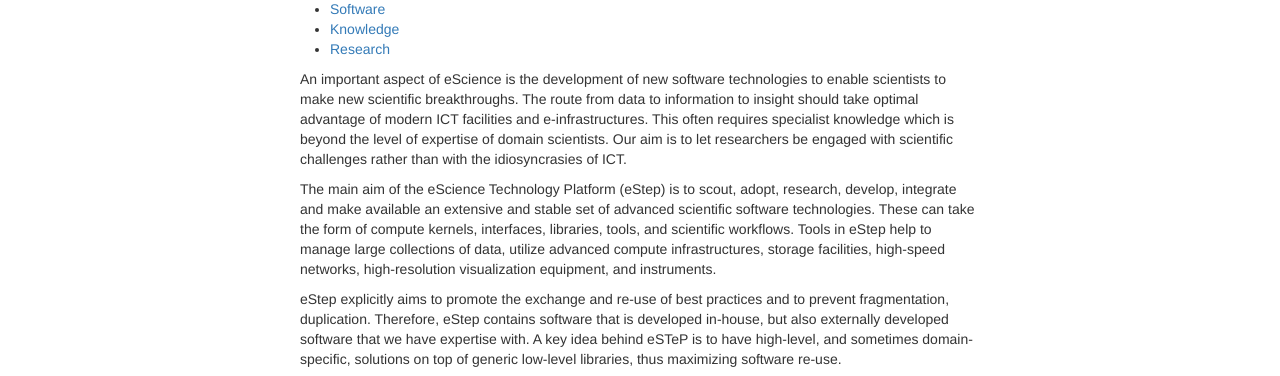
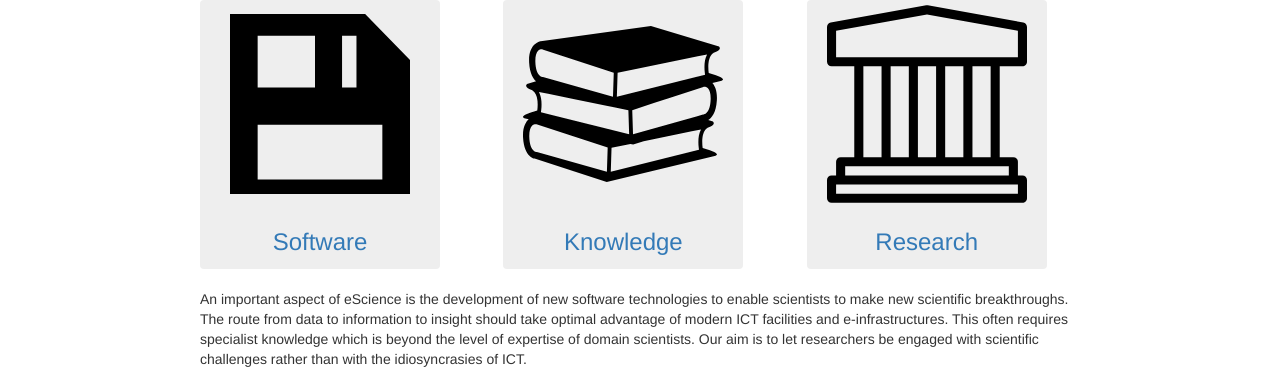
Before and after one commit to eStep/eStep.github.io, a plain HTML site: page index.html in a window 1280 px wide. Shown: the part 156-532 px from the top of the page. Drawn offline with Linux system fonts and the light colour scheme.

Commit message:
Used wells for sites.

```diff
--- a/css/main.css
+++ b/css/main.css
@@ -69,9 +69,9 @@ a {
   color: #00a3da;
   text-decoration: none; }
   a:visited {
-    color: #006a8e; }
+    color: #00a3da; }
   a:hover {
-    color: #111;
+    color: #00a3da;
     text-decoration: underline; }
 
 /**
@@ -112,16 +112,16 @@ pre {
  * Wrapper
  */
 .wrapper {
-  max-width: -webkit-calc(800px - (30px * 2));
-  max-width: calc(800px - (30px * 2));
+  max-width: -webkit-calc(1000px - (30px * 2));
+  max-width: calc(1000px - (30px * 2));
   margin-right: auto;
   margin-left: auto;
   padding-right: 30px;
   padding-left: 30px; }
-  @media screen and (max-width: 800px) {
+  @media screen and (max-width: 1000px) {
     .wrapper {
-      max-width: -webkit-calc(800px - (30px));
-      max-width: calc(800px - (30px));
+      max-width: -webkit-calc(1000px - (30px));
+      max-width: calc(1000px - (30px));
       padding-right: 15px;
       padding-left: 15px; } }
 
@@ -246,7 +246,7 @@ pre {
   width: -webkit-calc(35% - (30px / 2));
   width: calc(35% - (30px / 2)); }
 
-@media screen and (max-width: 800px) {
+@media screen and (max-width: 1000px) {
   .footer-col-1,
   .footer-col-2 {
     width: -webkit-calc(50% - (30px / 2));
@@ -293,7 +293,7 @@ pre {
   font-size: 42px;
   letter-spacing: -1px;
   line-height: 1; }
-  @media screen and (max-width: 800px) {
+  @media screen and (max-width: 1000px) {
     .post-title {
       font-size: 36px; } }
 
@@ -301,17 +301,17 @@ pre {
   margin-bottom: 30px; }
   .post-content h2 {
     font-size: 32px; }
-    @media screen and (max-width: 800px) {
+    @media screen and (max-width: 1000px) {
       .post-content h2 {
         font-size: 28px; } }
   .post-content h3 {
     font-size: 26px; }
-    @media screen and (max-width: 800px) {
+    @media screen and (max-width: 1000px) {
       .post-content h3 {
         font-size: 22px; } }
   .post-content h4 {
     font-size: 20px; }
-    @media screen and (max-width: 800px) {
+    @media screen and (max-width: 1000px) {
       .post-content h4 {
         font-size: 18px; } }
 
@@ -464,3 +464,18 @@ pre {
     color: #008080; }
   .highlight .il {
     color: #099; }
+
+.site {
+  display: block;
+  width: 240px;
+  padding: 4px;
+  margin-bottom: 20px;
+  line-height: 1.42857143;
+  background-color: #eee;
+  border-radius: 4px;
+  text-align: center;
+}
+
+h1 {
+  text-align: center;
+}
--- a/index.html
+++ b/index.html
@@ -1,6 +1,7 @@
 <!DOCTYPE html>
 <!-- saved from url=(0022)http://localhost:8001/ -->
-<html><head><meta http-equiv="Content-Type" content="text/html; charset=UTF-8">
+<html>
+  <head><meta http-equiv="Content-Type" content="text/html; charset=UTF-8">
 
     <meta http-equiv="X-UA-Compatible" content="IE=edge">
     <meta name="viewport" content="width=device-width, initial-scale=1">
@@ -15,33 +16,83 @@
 
   </head>
 
-
   <body>
 
     <header class="site-header">
 
       <div class="wrapper">
 
-    <a class="site-title" href="/">eScience Technology Platform</a>
 
       </div>
 
     </header>
 
-
     <div class="page-content">
       <div class="wrapper">
         <div class="home">
 
+          <h1>The eScience Technology Platform</h1>
 
-<h2>The eScience Technology Platform</h2>
+          <div class="sites row">
+            <div class="col-sm-4 col-xs-6 ">
+              <div class="site">
+              <a href="http://software.esciencecenter.nl">
+                <svg viewbox="0 0 93.18 93.18" width="180px" height="200px">
+                  <g>
+                    <path d="M69.959,0H0v93.18h93.18V23.854L69.959,0z M65.47,11.267v26.797h-7.461V11.267H65.47z M14.313,11.267h29.689v26.797H14.313
+		V11.267z M78.867,85.65H14.313V57.377h64.554V85.65L78.867,85.65z"/>
+                  </g>
+                </svg>
+                <h3>Software</h3>
+              </a>
+            </div>
+            </div>
+            <div class="col-sm-4 col-xs-6 ">
+              <div class="site">
+              <a href="http://knowledge.esciencecenter.nl">
+                <svg viewbox="0 0 335.08 335.079" width="200px" height="200px">
+                  <g>
+                    <path d="M311.175,115.775c-1.355-10.186-1.546-27.73,7.915-33.621c0.169-0.108,0.295-0.264,0.443-0.398
+			c7.735-2.474,13.088-5.946,8.886-10.618l-114.102-34.38L29.56,62.445c0,0-21.157,3.024-19.267,35.894
+			c1.026,17.89,6.637,26.676,11.544,31l-15.161,4.569c-4.208,4.672,1.144,8.145,8.88,10.615c0.147,0.138,0.271,0.293,0.443,0.401
+			c9.455,5.896,9.273,23.438,7.913,33.626c-33.967,9.645-21.774,12.788-21.774,12.788l7.451,1.803
+			c-5.241,4.736-10.446,13.717-9.471,30.75c1.891,32.864,19.269,35.132,19.269,35.132l120.904,39.298l182.49-44.202
+			c0,0,12.197-3.148-21.779-12.794c-1.366-10.172-1.556-27.712,7.921-33.623c0.174-0.105,0.301-0.264,0.442-0.396
+			c7.736-2.474,13.084-5.943,8.881-10.615l-7.932-2.395c5.29-3.19,13.236-11.527,14.481-33.183
+			c0.859-14.896-3.027-23.62-7.525-28.756l15.678-3.794C332.949,128.569,345.146,125.421,311.175,115.775z M158.533,115.354
+			l30.688-6.307l103.708-21.312l15.451-3.178c-4.937,9.036-4.73,21.402-3.913,29.35c0.179,1.798,0.385,3.44,0.585,4.688
+			L288.14,122.8l-130.897,32.563L158.533,115.354z M26.71,147.337l15.449,3.178l99.597,20.474l8.701,1.782l0,0l0,0l26.093,5.363
+			l1.287,40.01L43.303,184.673l-13.263-3.296c0.195-1.25,0.401-2.89,0.588-4.693C31.44,168.742,31.651,156.373,26.71,147.337z
+			 M20.708,96.757c-0.187-8.743,1.371-15.066,4.52-18.28c2.004-2.052,4.369-2.479,5.991-2.479c0.857,0,1.474,0.119,1.516,0.119
+			l79.607,25.953l39.717,12.949l-1.303,40.289L39.334,124.07l-5.88-1.647c-0.216-0.061-0.509-0.103-0.735-0.113
+			C32.26,122.277,21.244,121.263,20.708,96.757z M140.579,280.866L23.28,247.98c-0.217-0.063-0.507-0.105-0.733-0.116
+			c-0.467-0.031-11.488-1.044-12.021-25.544c-0.19-8.754,1.376-15.071,4.519-18.288c2.009-2.052,4.375-2.479,5.994-2.479
+			c0.859,0,1.474,0.115,1.519,0.115c0,0,0.005,0,0,0l119.316,38.908L140.579,280.866z M294.284,239.459
+			c0.185,1.804,0.391,3.443,0.591,4.693l-147.812,36.771l1.292-40.01l31.601-6.497l4.667,1.129l17.492-5.685l80.631-16.569
+			l15.457-3.18C293.261,219.146,293.466,231.517,294.284,239.459z M302.426,185.084c-0.269,0.006-0.538,0.042-0.791,0.122
+			l-11.148,3.121l-106.148,29.764l-1.298-40.289l34.826-11.359l84.327-27.501c0.011-0.005,4.436-0.988,7.684,2.315
+			c3.144,3.214,4.704,9.537,4.52,18.28C313.848,184.035,302.827,185.053,302.426,185.084z"/>
 
-<ul class="heroes">
-  <li><a href="http://software.esciencecenter.nl">Software</a></li>
-  <li><a href="http://knowledge.esciencecenter.nl">Knowledge</a></li>
-  <li><a href="rhttp://esearch.esciencecenter.nl">Research</a></li>
-</ul>
+                  </g>
+                </svg>
+                <h3>Knowledge</h3>
+              </a>
+            </div>
+            </div>
 
+            <div class="col-sm-4 col-xs-6 ">
+              <div class="site">
+              <a href="http://research.esciencecenter.nl">
+                <svg viewbox="0 0  376.213 376.213" width="200px" height="200px">
+                  <g>
+                    <path d="m367.663,117.295c4.72,0 8.55-3.831 8.55-8.55v-65.427c0-4.138-2.958-7.678-7.028-8.413l-179.557-32.355c-1.009-0.188-2.035-0.188-3.044,2.66454e-15l-179.556,32.354c-4.07,0.736-7.028,4.293-7.028,8.414v65.427c0,4.72 3.831,8.55 8.55,8.55h42.751v171.006h-25.65c-4.72,0-8.55,3.831-8.55,8.55v25.651h-8.551c-4.72,0-8.55,3.831-8.55,8.55v34.201c0,4.72 3.831,8.55 8.55,8.55h359.112c4.72,0 8.55-3.831 8.55-8.55v-34.201c0-4.72-3.831-8.55-8.55-8.55h-8.55v-25.651c0-4.72-3.831-8.55-8.55-8.55h-25.651v-171.006h42.752zm-350.562-66.829l171.006-30.815 171.006,30.815v49.728h-42.751-51.302-51.302-51.302-51.302-51.302-42.751v-49.728zm205.207,237.835v-171.006h34.201v171.006h-34.201zm-102.604,0v-171.006h34.201v171.006h-34.201zm51.302-171.006h34.201v171.006h-34.201v-171.006zm-102.604-0h34.201v171.006h-34.201v-171.006zm290.71,239.408h-342.011v-17.101h8.55 324.911 8.55v17.101zm-17.1-34.201h-307.811v-17.101h25.651 51.302 51.302 51.302 51.302 51.302 25.651v17.101zm-34.202-34.201h-34.201v-171.006h34.201v171.006z"/>
+                  </g>
+                </svg>
+                <h3>Research</h3>
+              </a>
+            </div>
+            </div>
+          </div>
 
           <p>
             An important aspect of eScience is the development of new software technologies to enable scientists to make new scientific breakthroughs. The route from data to information to insight should take optimal advantage of modern ICT facilities and e-infrastructures. This often requires specialist knowledge which is beyond the level of expertise of domain scientists. Our aim is to let researchers be engaged with scientific challenges rather than with the idiosyncrasies of ICT.
@@ -78,7 +129,9 @@ eStep explicitly aims to promote the exchange and re-use of best practices and t
           <div class="footer-col footer-col-1">
             <ul class="contact-list">
               <li>eScience Technology Platform</li>
-          <li><a href="mailto:estep@esciencecenter.nl">estep@esciencecenter.nl</a></li>
+              <li>
+                <a href="mailto:estep@esciencecenter.nl">estep@esciencecenter.nl</a>
+              </li>
             </ul>
           </div>
 
@@ -86,16 +139,26 @@ eStep explicitly aims to promote the exchange and re-use of best practices and t
             <ul class="social-media-list">
 
               <li>
-            <a href="https://github.com/NLeSC"><span class="icon icon--github"><svg viewBox="0 0 16 16"><path fill="#828282" d="M7.999,0.431c-4.285,0-7.76,3.474-7.76,7.761 c0,3.428,2.223,6.337,5.307,7.363c0.388,0.071,0.53-0.168,0.53-0.374c0-0.184-0.007-0.672-0.01-1.32 c-2.159,0.469-2.614-1.04-2.614-1.04c-0.353-0.896-0.862-1.135-0.862-1.135c-0.705-0.481,0.053-0.472,0.053-0.472 c0.779,0.055,1.189,0.8,1.189,0.8c0.692,1.186,1.816,0.843,2.258,0.645c0.071-0.502,0.271-0.843,0.493-1.037 C4.86,11.425,3.049,10.76,3.049,7.786c0-0.847,0.302-1.54,0.799-2.082C3.768,5.507,3.501,4.718,3.924,3.65 c0,0,0.652-0.209,2.134,0.796C6.677,4.273,7.34,4.187,8,4.184c0.659,0.003,1.323,0.089,1.943,0.261 c1.482-1.004,2.132-0.796,2.132-0.796c0.423,1.068,0.157,1.857,0.077,2.054c0.497,0.542,0.798,1.235,0.798,2.082 c0,2.981-1.814,3.637-3.543,3.829c0.279,0.24,0.527,0.713,0.527,1.437c0,1.037-0.01,1.874-0.01,2.129 c0,0.208,0.14,0.449,0.534,0.373c3.081-1.028,5.302-3.935,5.302-7.362C15.76,3.906,12.285,0.431,7.999,0.431z"></path></svg>
-</span><span class="username">NLeSC</span></a>
+                <a href="https://github.com/NLeSC">
+                  <span class="icon icon--github">
+                    <svg viewBox="0 0 16 16">
+                      <path fill="#828282" d="M7.999,0.431c-4.285,0-7.76,3.474-7.76,7.761 c0,3.428,2.223,6.337,5.307,7.363c0.388,0.071,0.53-0.168,0.53-0.374c0-0.184-0.007-0.672-0.01-1.32 c-2.159,0.469-2.614-1.04-2.614-1.04c-0.353-0.896-0.862-1.135-0.862-1.135c-0.705-0.481,0.053-0.472,0.053-0.472 c0.779,0.055,1.189,0.8,1.189,0.8c0.692,1.186,1.816,0.843,2.258,0.645c0.071-0.502,0.271-0.843,0.493-1.037 C4.86,11.425,3.049,10.76,3.049,7.786c0-0.847,0.302-1.54,0.799-2.082C3.768,5.507,3.501,4.718,3.924,3.65 c0,0,0.652-0.209,2.134,0.796C6.677,4.273,7.34,4.187,8,4.184c0.659,0.003,1.323,0.089,1.943,0.261 c1.482-1.004,2.132-0.796,2.132-0.796c0.423,1.068,0.157,1.857,0.077,2.054c0.497,0.542,0.798,1.235,0.798,2.082 c0,2.981-1.814,3.637-3.543,3.829c0.279,0.24,0.527,0.713,0.527,1.437c0,1.037-0.01,1.874-0.01,2.129 c0,0.208,0.14,0.449,0.534,0.373c3.081-1.028,5.302-3.935,5.302-7.362C15.76,3.906,12.285,0.431,7.999,0.431z"></path>
+                    </svg>
+                  </span>
+                  <span class="username">NLeSC</span>
+                </a>
 
               </li>
 
-
-
               <li>
-            <a href="https://twitter.com/esciencecenter"><span class="icon icon--twitter"><svg viewBox="0 0 16 16"><path fill="#828282" d="M15.969,3.058c-0.586,0.26-1.217,0.436-1.878,0.515c0.675-0.405,1.194-1.045,1.438-1.809c-0.632,0.375-1.332,0.647-2.076,0.793c-0.596-0.636-1.446-1.033-2.387-1.033c-1.806,0-3.27,1.464-3.27,3.27 c0,0.256,0.029,0.506,0.085,0.745C5.163,5.404,2.753,4.102,1.14,2.124C0.859,2.607,0.698,3.168,0.698,3.767 c0,1.134,0.577,2.135,1.455,2.722C1.616,6.472,1.112,6.325,0.671,6.08c0,0.014,0,0.027,0,0.041c0,1.584,1.127,2.906,2.623,3.206 C3.02,9.402,2.731,9.442,2.433,9.442c-0.211,0-0.416-0.021-0.615-0.059c0.416,1.299,1.624,2.245,3.055,2.271 c-1.119,0.877-2.529,1.4-4.061,1.4c-0.264,0-0.524-0.015-0.78-0.046c1.447,0.928,3.166,1.469,5.013,1.469 c6.015,0,9.304-4.983,9.304-9.304c0-0.142-0.003-0.283-0.009-0.423C14.976,4.29,15.531,3.714,15.969,3.058z"></path></svg>
-</span><span class="username">esciencecenter</span></a>
+                <a href="https://twitter.com/esciencecenter">
+                  <span class="icon icon--twitter">
+                    <svg viewBox="0 0 16 16">
+                      <path fill="#828282" d="M15.969,3.058c-0.586,0.26-1.217,0.436-1.878,0.515c0.675-0.405,1.194-1.045,1.438-1.809c-0.632,0.375-1.332,0.647-2.076,0.793c-0.596-0.636-1.446-1.033-2.387-1.033c-1.806,0-3.27,1.464-3.27,3.27 c0,0.256,0.029,0.506,0.085,0.745C5.163,5.404,2.753,4.102,1.14,2.124C0.859,2.607,0.698,3.168,0.698,3.767 c0,1.134,0.577,2.135,1.455,2.722C1.616,6.472,1.112,6.325,0.671,6.08c0,0.014,0,0.027,0,0.041c0,1.584,1.127,2.906,2.623,3.206 C3.02,9.402,2.731,9.442,2.433,9.442c-0.211,0-0.416-0.021-0.615-0.059c0.416,1.299,1.624,2.245,3.055,2.271 c-1.119,0.877-2.529,1.4-4.061,1.4c-0.264,0-0.524-0.015-0.78-0.046c1.447,0.928,3.166,1.469,5.013,1.469 c6.015,0,9.304-4.983,9.304-9.304c0-0.142-0.003-0.283-0.009-0.423C14.976,4.29,15.531,3.714,15.969,3.058z"></path>
+                    </svg>
+                  </span>
+                  <span class="username">esciencecenter</span>
+                </a>
 
               </li>
 
@@ -111,8 +174,5 @@ eStep explicitly aims to promote the exchange and re-use of best practices and t
 
     </footer>
 
-
-
-
-
-</body></html>
+  </body>
+</html>
```
Lines whose indentation alone changed are shown as unchanged.
